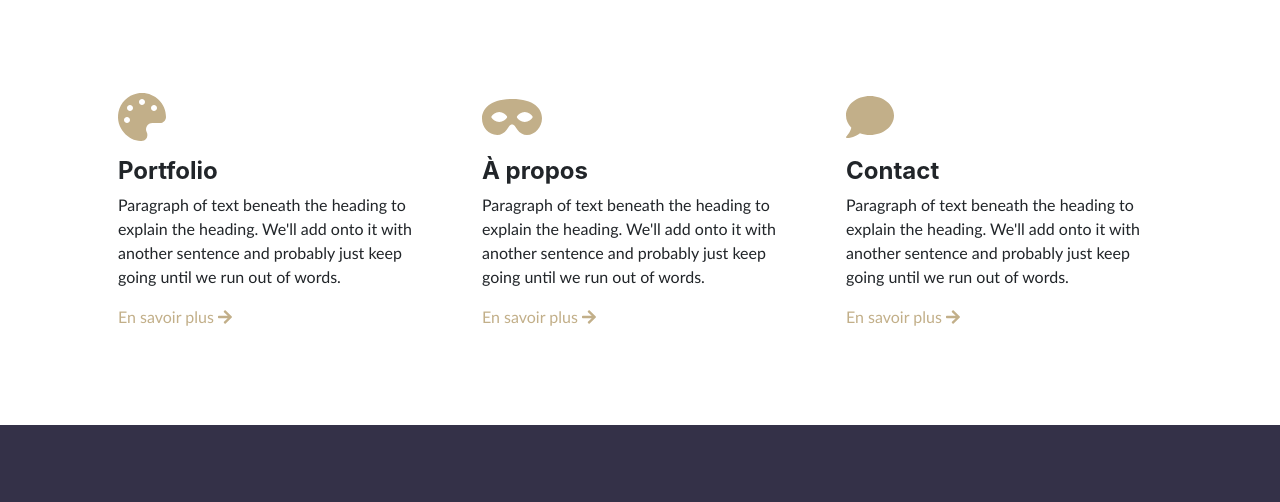
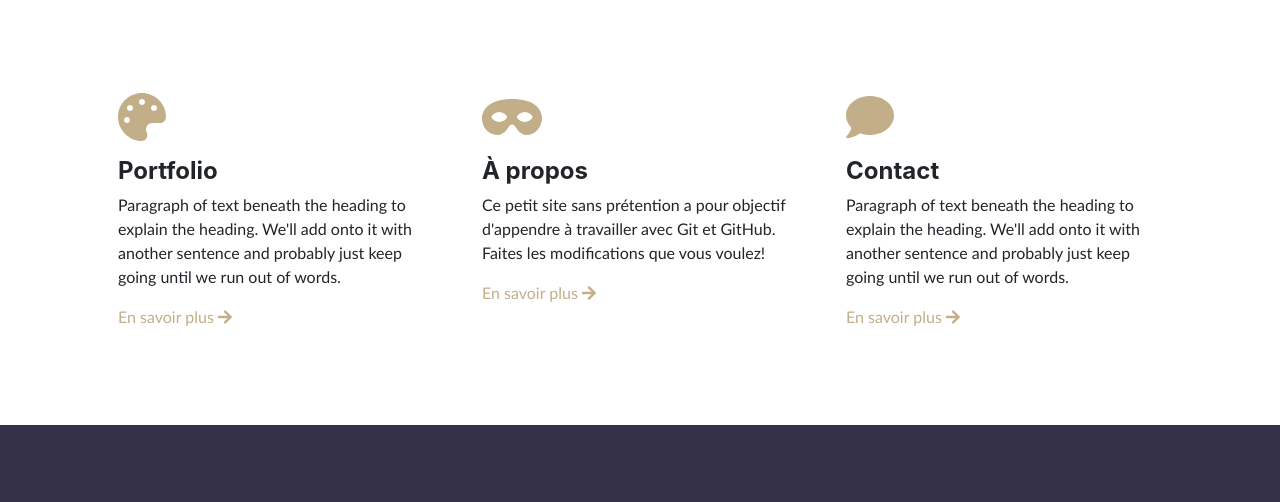
Before and after one commit to bibudem/demo-git-workflow, a plain HTML site: page docs/index.html in a window 1280 px wide. Shown: the part 771-1273 px from the top of the page. Drawn offline with nearby package versions, Linux system fonts and the light colour scheme; a web font is replaced by a local one.

Commit message:
Modification du texte du paragraphe À propos

```diff
--- a/docs/index.html
+++ b/docs/index.html
@@ -63,7 +63,9 @@
                 <div class="col-lg-4 mb-5 mb-lg-0">
                     <div class="feature text-primary rounded-3 mb-3"><i class="fas fa-3x fa-mask"></i></div>
                     <h2 class="h4 fw-bolder">À propos</h2>
-                    <p>Paragraph of text beneath the heading to explain the heading. We'll add onto it with another sentence and probably just keep going until we run out of words.</p>
+                    <p>Ce petit site sans prétention a pour objectif d'appendre à travailler
+                        avec Git et GitHub. Faites les modifications que vous voulez!
+                    </p>
                     <a class="text-decoration-none" href="a-propos.html">
                         En savoir plus
                         <i class="fas fa-arrow-right"></i>
```
